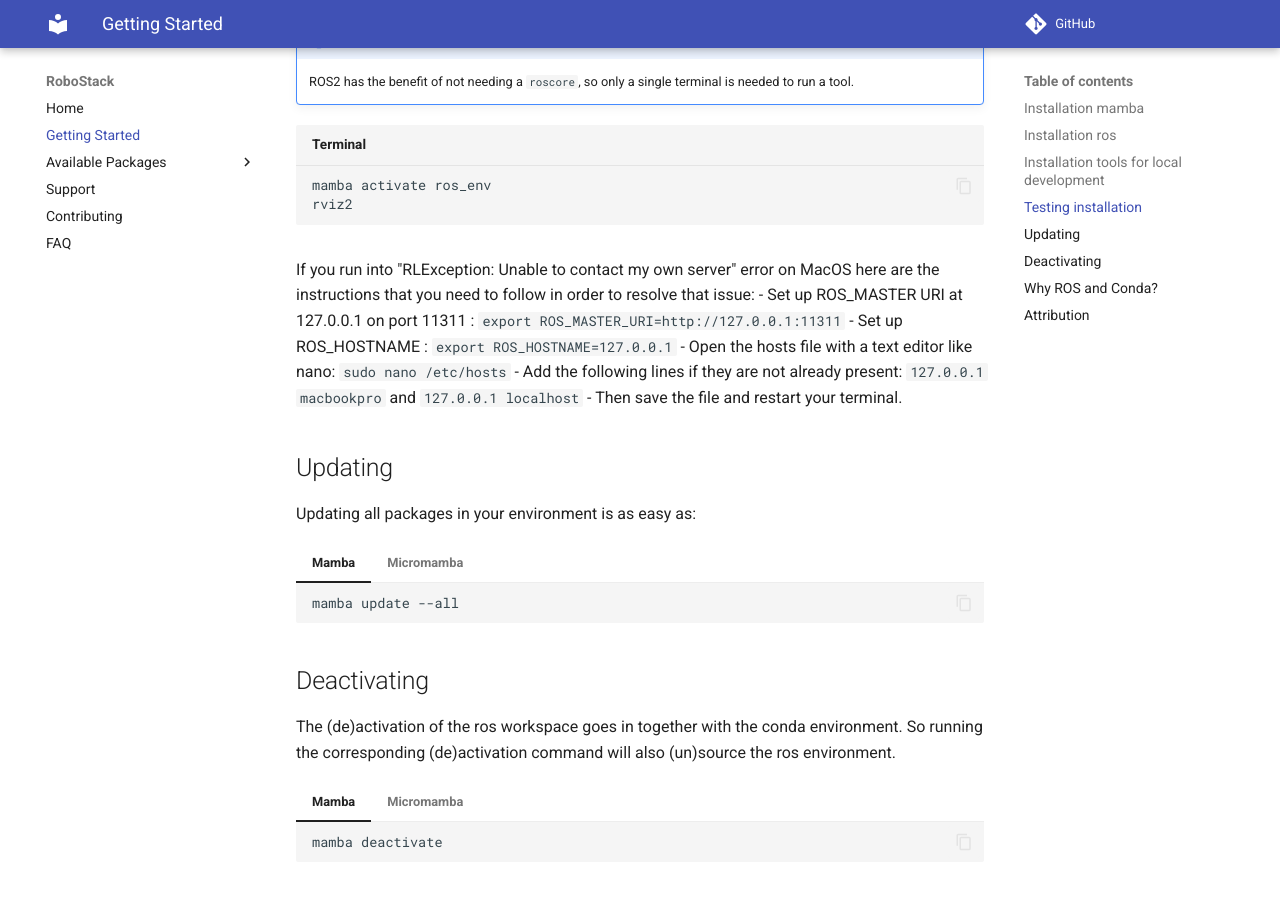
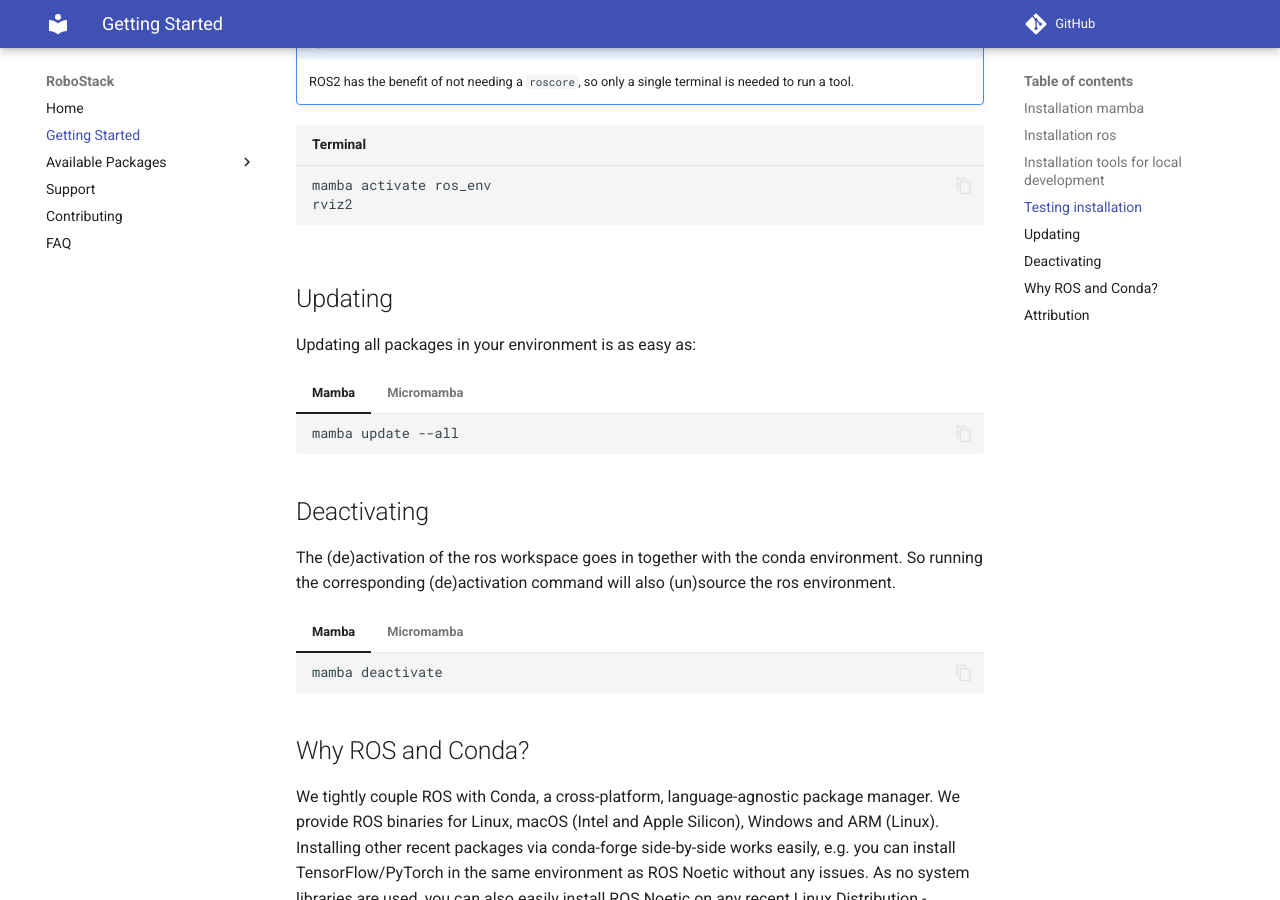
Before and after one commit to RoboStack/robostack.github.io, an MkDocs documentation site: the page built from docs/GettingStarted.md, in a window 1280 px wide and 900 px high, scrolled down 2576 px. Built offline with MkDocs 1.6.1 and Material for MkDocs 9.7.7, drawn with Linux system fonts in a browser that asks for light colours; comment, search, counter and statistics services are not loaded.

Commit message:
Update GettingStarted.md

````diff
--- a/docs/GettingStarted.md
+++ b/docs/GettingStarted.md
@@ -156,12 +156,6 @@
     micromamba activate ros_env
     rviz2
     ```
-If you run into "RLException: Unable to contact my own server" error on MacOS here are the instructions that you need to follow in order to resolve that issue:
-- Set up ROS_MASTER URI at 127.0.0.1 on port 11311 : `export ROS_MASTER_URI=http://127.0.0.1:11311`
-- Set up ROS_HOSTNAME : `export ROS_HOSTNAME=127.0.0.1`
-- Open the hosts file with a text editor like nano: `sudo nano /etc/hosts`
-- Add the following lines if they are not already present: `127.0.0.1   macbookpro` and `127.0.0.1   localhost`
-- Then save the file and restart your terminal.
 
 ## Updating
 Updating all packages in your environment is as easy as:
````
